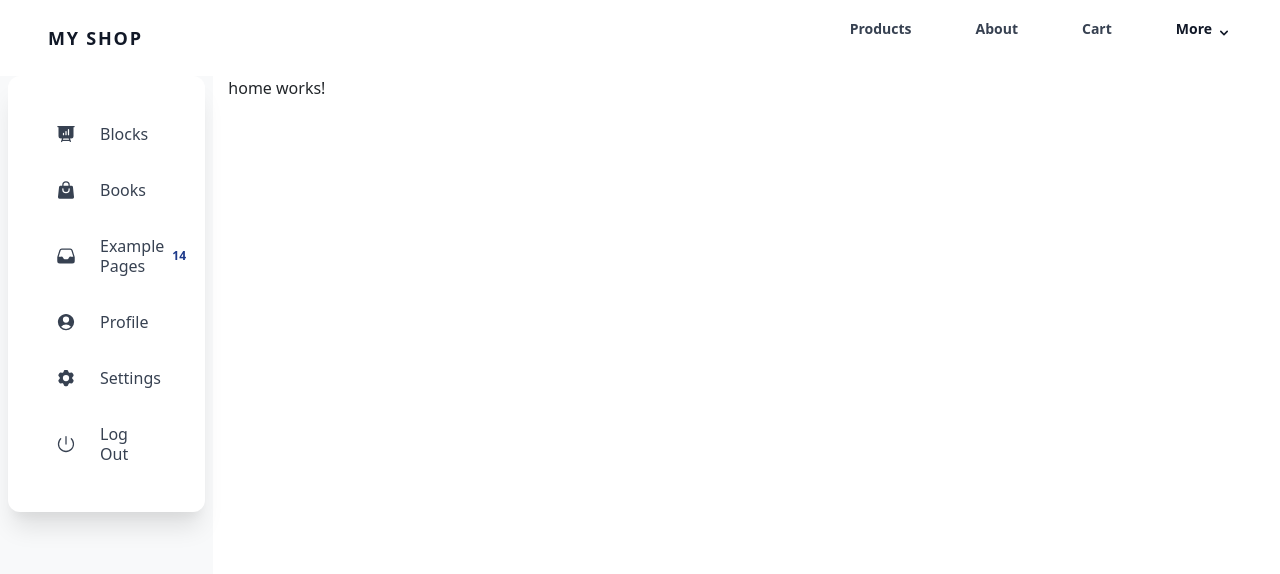
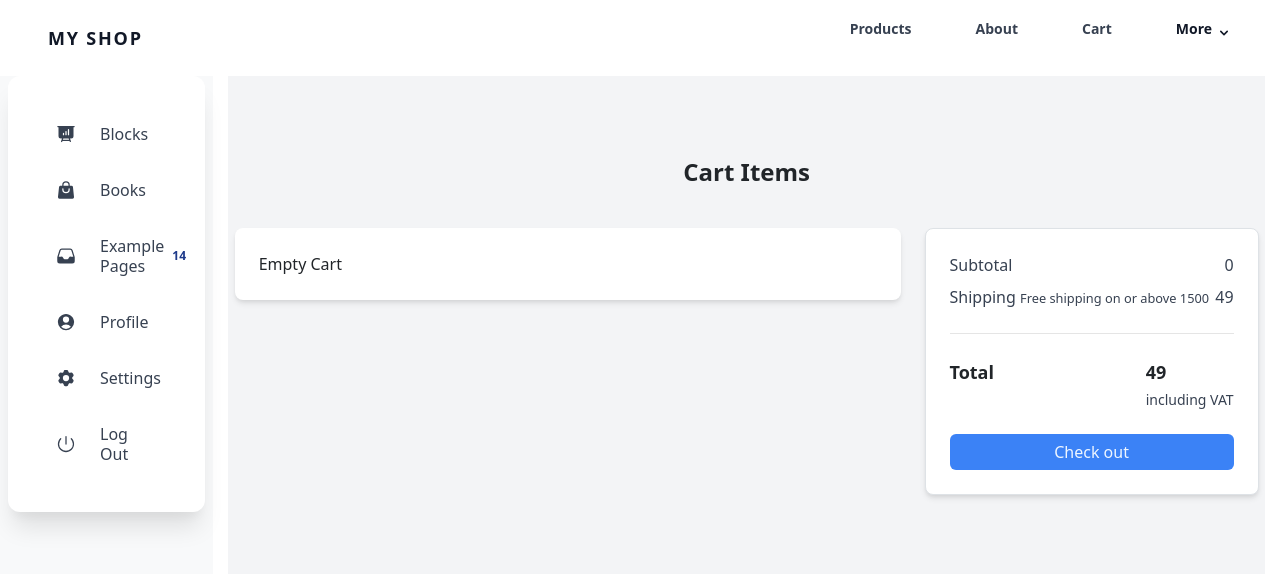
Before and after one commit to pateljay7/ngmyshop-strapi, an Angular app: page /cart in a window 1280 px wide. Before the commit this address led to /. Shown: the top 574 px of the page. Built offline with nearby package versions, Linux system fonts and the light colour scheme.

Commit message:
feat: implement cart feature with static data

```diff
--- /dev/null
+++ b/src/app/home/cart/cart.component.html
@@ -0,0 +1,123 @@
+<!-- Create By Joker Banny -->
+<style>
+  @layer utilities {
+    input[type="number"]::-webkit-inner-spin-button,
+    input[type="number"]::-webkit-outer-spin-button {
+      -webkit-appearance: none;
+      margin: 0;
+    }
+  }
+</style>
+
+<body>
+  <div class="h-screen bg-gray-100 pt-20">
+    <h1 class="mb-10 text-center text-2xl font-bold">Cart Items</h1>
+    <div
+      class="mx-auto max-w-5xl justify-center px-6 md:flex md:space-x-6 xl:px-0"
+    >
+      <div class="rounded-lg md:w-2/3">
+        <div
+          class="justify-between mb-6 rounded-lg bg-white p-6 shadow-md sm:flex sm:justify-start"
+          *ngIf="!cartItems.length"
+        >
+          <p class="text-center">Empty Cart</p>
+        </div>
+        <div
+          class="justify-between mb-6 rounded-lg bg-white p-6 shadow-md sm:flex sm:justify-start"
+          *ngFor="let product of cartItems; let i = index"
+        >
+          <img
+            src="{{ URL + product.attributes.image.data?.attributes?.url }}"
+            alt="product-image"
+            class="w-full rounded-lg sm:w-40"
+          />
+          <div class="sm:ml-4 sm:flex sm:w-full sm:justify-between">
+            <div class="mt-5 sm:mt-0">
+              <h2 class="text-lg font-bold text-gray-900">
+                {{ product.attributes.title }}
+              </h2>
+              <p class="mt-1 text-xs text-gray-700">36EU - 4US</p>
+            </div>
+            <div
+              class="mt-4 flex justify-between sm:space-y-6 sm:mt-0 sm:block sm:space-x-6"
+            >
+              <div class="flex items-center border-gray-100">
+                <span
+                  class="cursor-pointer rounded-l bg-gray-100 py-1 px-3.5 duration-100 hover:bg-blue-500 hover:text-blue-50"
+                >
+                  -
+                </span>
+                <input
+                  class="h-8 w-8 border bg-white text-center text-xs outline-none"
+                  type="number"
+                  value="2"
+                  min="1"
+                />
+                <span
+                  class="cursor-pointer rounded-r bg-gray-100 py-1 px-3 duration-100 hover:bg-blue-500 hover:text-blue-50"
+                  (click)="addToCart(i)"
+                >
+                  +
+                </span>
+              </div>
+              <div class="flex items-center space-x-4">
+                <p class="text-sm">{{ product.attributes.price }}</p>
+                <svg
+                  xmlns="http://www.w3.org/2000/svg"
+                  fill="none"
+                  viewBox="0 0 24 24"
+                  stroke-width="1.5"
+                  stroke="currentColor"
+                  class="h-5 w-5 cursor-pointer duration-150 hover:text-red-500"
+                  (click)="removeFromCart(i)"
+                >
+                  <path
+                    stroke-linecap="round"
+                    stroke-linejoin="round"
+                    d="M6 18L18 6M6 6l12 12"
+                  />
+                </svg>
+              </div>
+            </div>
+          </div>
+        </div>
+      </div>
+      <!-- Sub total -->
+      <div
+        class="mt-6 h-full rounded-lg border bg-white p-6 shadow-md md:mt-0 md:w-1/3"
+      >
+        <div class="mb-2 flex justify-between">
+          <p class="text-gray-700">Subtotal</p>
+          <p class="text-gray-700">{{ totalCartValue }}</p>
+        </div>
+        <div class="flex justify-between">
+          <p class="text-gray-700">
+            Shipping
+
+            <small>Free shipping on or above 1500</small>
+          </p>
+          <p class="text-gray-700">
+            {{ totalCartValue >= 1500 ? "Free" : "49" }}
+          </p>
+        </div>
+        <hr class="my-4" />
+        <div class="flex justify-between">
+          <p class="text-lg font-bold">Total</p>
+          <div class="">
+            <p class="mb-1 text-lg font-bold">
+              {{
+                totalCartValue >= 1500 ? totalCartValue : totalCartValue + 49
+              }}
+            </p>
+            <p class="text-sm text-gray-700">including VAT</p>
+          </div>
+        </div>
+        <button
+          class="mt-6 w-full rounded-md bg-blue-500 py-1.5 font-medium text-blue-50 hover:bg-blue-600"
+        >
+          Check out
+        </button>
+      </div>
+    </div>
+  </div>
+</body>
--- /dev/null
+++ b/src/app/home/cart/cart.component.ts
@@ -0,0 +1,37 @@
+import { Component, OnInit } from '@angular/core';
+import { ActivatedRoute } from '@angular/router';
+import { CartService } from 'src/app/shared/services/cart.service';
+import { ProductService } from 'src/app/shared/services/product.service';
+import { Product } from '../products/products.component';
+
+@Component({
+  selector: 'app-cart',
+  templateUrl: './cart.component.html',
+  styleUrls: ['./cart.component.css'],
+})
+export class CartComponent implements OnInit {
+  constructor(
+    private productService: ProductService,
+    private cartService: CartService
+  ) {}
+  URL = this.productService.URL;
+  cartItems: Product[] = [];
+  totalCartValue: number = 0;
+  ngOnInit(): void {
+    // this.cartItems = this.cartService.cartItems;
+    this.cartService.cartChanged.subscribe((data) => {
+      this.cartItems = data;
+      this.totalCartValue = this.cartItems.reduce(
+        (sum, product) => sum + product.attributes.price,
+        0
+      );
+    });
+  }
+
+  removeFromCart(index: number) {
+    this.cartService.removeFromCart(index);
+  }
+  addToCart(index: number) {
+    this.cartService.addToCart(this.cartItems[index]);
+  }
+}
--- a/src/app/home/product-details/product-details.component.html
+++ b/src/app/home/product-details/product-details.component.html
@@ -87,6 +87,7 @@
               <button
                 type="button"
                 class="h-14 px-6 py-2 font-semibold rounded-xl bg-indigo-600 hover:bg-indigo-500 text-white"
+                (click)="addToCart()"
               >
                 Add to Cart
               </button>
--- a/src/app/home/product-details/product-details.component.ts
+++ b/src/app/home/product-details/product-details.component.ts
@@ -2,6 +2,7 @@ import { Component, OnInit } from '@angular/core';
 import { ActivatedRoute } from '@angular/router';
 import { Product } from '../products/products.component';
 import { ProductService } from 'src/app/shared/services/product.service';
+import { CartService } from 'src/app/shared/services/cart.service';
 
 @Component({
   selector: 'app-product-details',
@@ -11,14 +12,15 @@ import { ProductService } from 'src/app/shared/services/product.service';
 export class ProductDetailsComponent implements OnInit {
   constructor(
     private route: ActivatedRoute,
-    private productService: ProductService
+    private productService: ProductService,
+    private cartService: CartService
   ) {}
   product: Product | null = null;
   URL = this.productService.URL;
   ngOnInit(): void {
     this.route.params.subscribe((data) => {
       this.product = this.productService.productList.find(
-        (product) => (product.id == data['id'])
+        (product) => product.id == data['id']
       )!;
       if (!this.product) {
         this.productService
@@ -29,4 +31,8 @@ export class ProductDetailsComponent implements OnInit {
       }
     });
   }
+
+  addToCart() {
+    this.cartService.addToCart(this.product!);
+  }
 }
--- /dev/null
+++ b/src/app/shared/services/cart.service.ts
@@ -0,0 +1,21 @@
+import { Injectable } from '@angular/core';
+import { BehaviorSubject, Subject } from 'rxjs';
+import { Product } from 'src/app/home/products/products.component';
+
+@Injectable({
+  providedIn: 'root',
+})
+export class CartService {
+  constructor() {}
+  cartItems: Product[] = [];
+  cartChanged = new BehaviorSubject<Product[]>([]);
+  addToCart(product: Product) {
+    this.cartItems.push(product);
+    this.cartChanged.next(this.cartItems);
+    console.log('Cart', this.cartItems);
+  }
+  removeFromCart(index: number) {
+    this.cartItems.splice(index, 1);
+    this.cartChanged.next(this.cartItems);
+  }
+}
```
Also changed, not shown: src/app/home/home.module.ts (+12 -1 lines), src/app/home/cart/cart.component.css (added), 2 other files (tests, documents, lock files or other folders).
